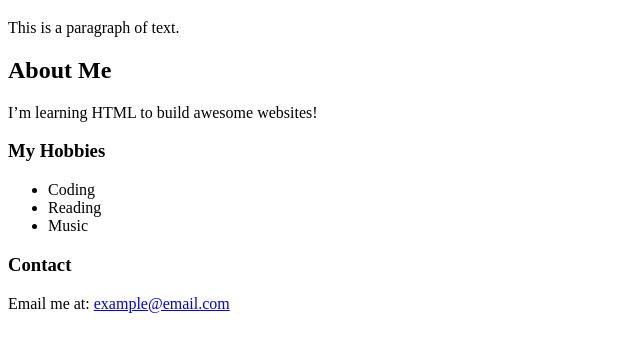
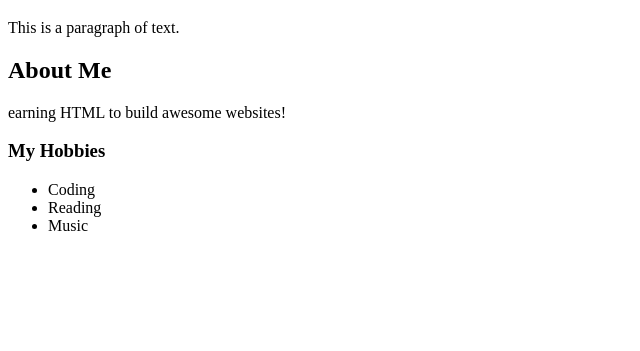
Before and after one commit to shengle-ngeeann/my-first-repository, a plain HTML site: page index.html in a window 1280 px wide. Shown: the part 61-412 px from the top of the page, without its empty margins (0-640 px from the left). Drawn offline with Linux system fonts and the light colour scheme.

Commit message:
new change

```diff
--- a/index.html
+++ b/index.html
@@ -10,7 +10,7 @@
     <p>This is a paragraph of text.</p>
 
     <h2>About Me</h2>
-    <p>I’m learning HTML to build awesome websites!</p>
+    <p>earning HTML to build awesome websites!</p>
 
     <h3>My Hobbies</h3>
     <ul>
@@ -19,7 +19,5 @@
         <li>Music</li>
     </ul>
 
-    <h3>Contact</h3>
-    <p>Email me at: <a href="mailto:example@email.com">example@email.com</a></p>
 </body>
 </html>
```
